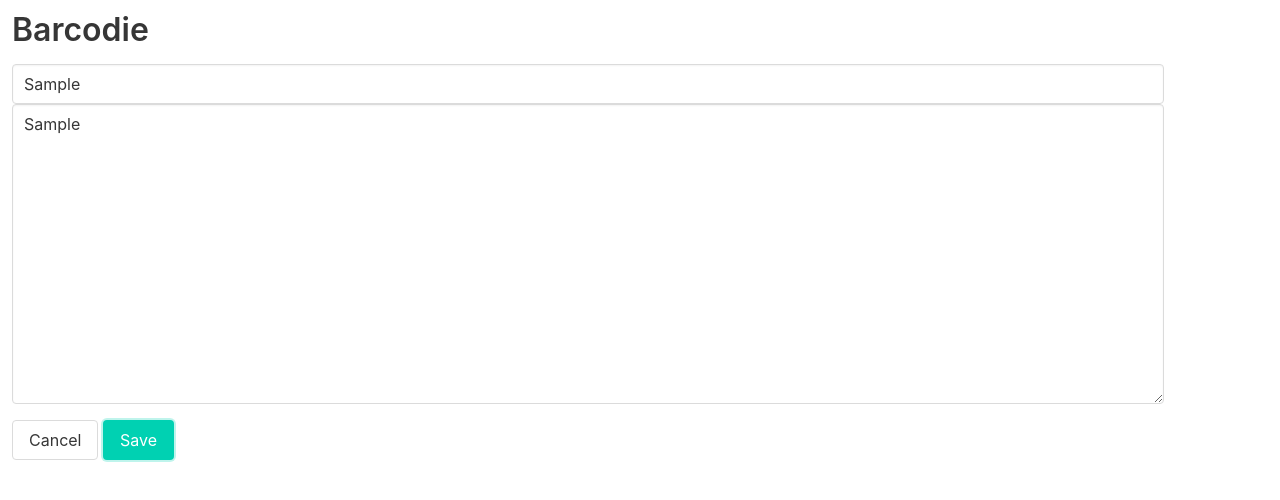
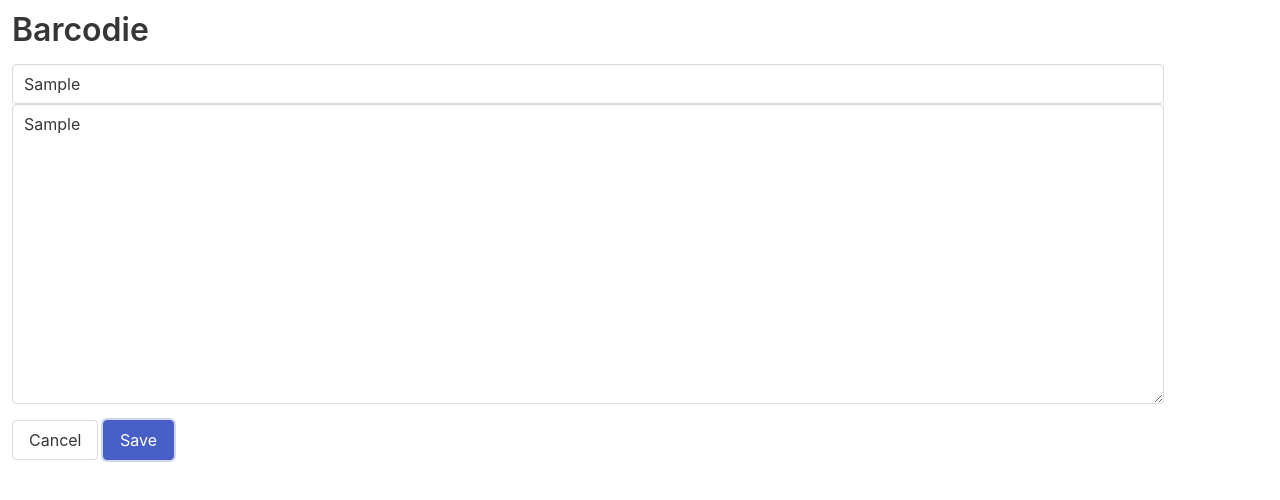
Before and after one commit to craigshoemaker/barcodie-app, a website: page ui/index.html in a window 1280 px wide. Both pictures are taken after typing "Sample", "Sample" into the empty fields and a click on the button "Save". Drawn offline with nearby package versions, Linux system fonts and the light colour scheme; no server answers.

Commit message:
ui: update layout

```diff
--- a/ui/index.html
+++ b/ui/index.html
@@ -18,7 +18,7 @@
         </diV>
         <div class="mt-4">
             <button class="button" id="cancel">Cancel</button>
-            <button class="button is-primary" id="save">Save</button>
+            <button class="button has-background-link has-text-white" id="save">Save</button>
         </div>
     </main>
 </body>
@@ -29,6 +29,8 @@
         const $description = document.getElementById('description');
         const $cancel = document.getElementById('cancel');
         const $save = document.getElementById('save');
+        const $message = document.getElementById('message');
+
         const apiBase = 'api/';
 
         $id.addEventListener('blur', async () => {
@@ -39,10 +41,13 @@
         });
 
         $save.addEventListener('click', async () => {
+
             const input = {
                 id: $id.value,
                 description: $description.value
             };
+
+            $save.innerText = 'Saving...';
 
             const response = await fetch(`${apiBase}write`, {
                 method: 'post',
@@ -51,11 +56,14 @@
                 },
                 body: JSON.stringify(input)
             });
+
+            $save.innerText = 'Save';
         });
 
         function clear() {
             $id.value = '';
             $description.value = '';
+            $message.innerText = '';
         }
 
         $cancel.addEventListener('click', () => {
```
